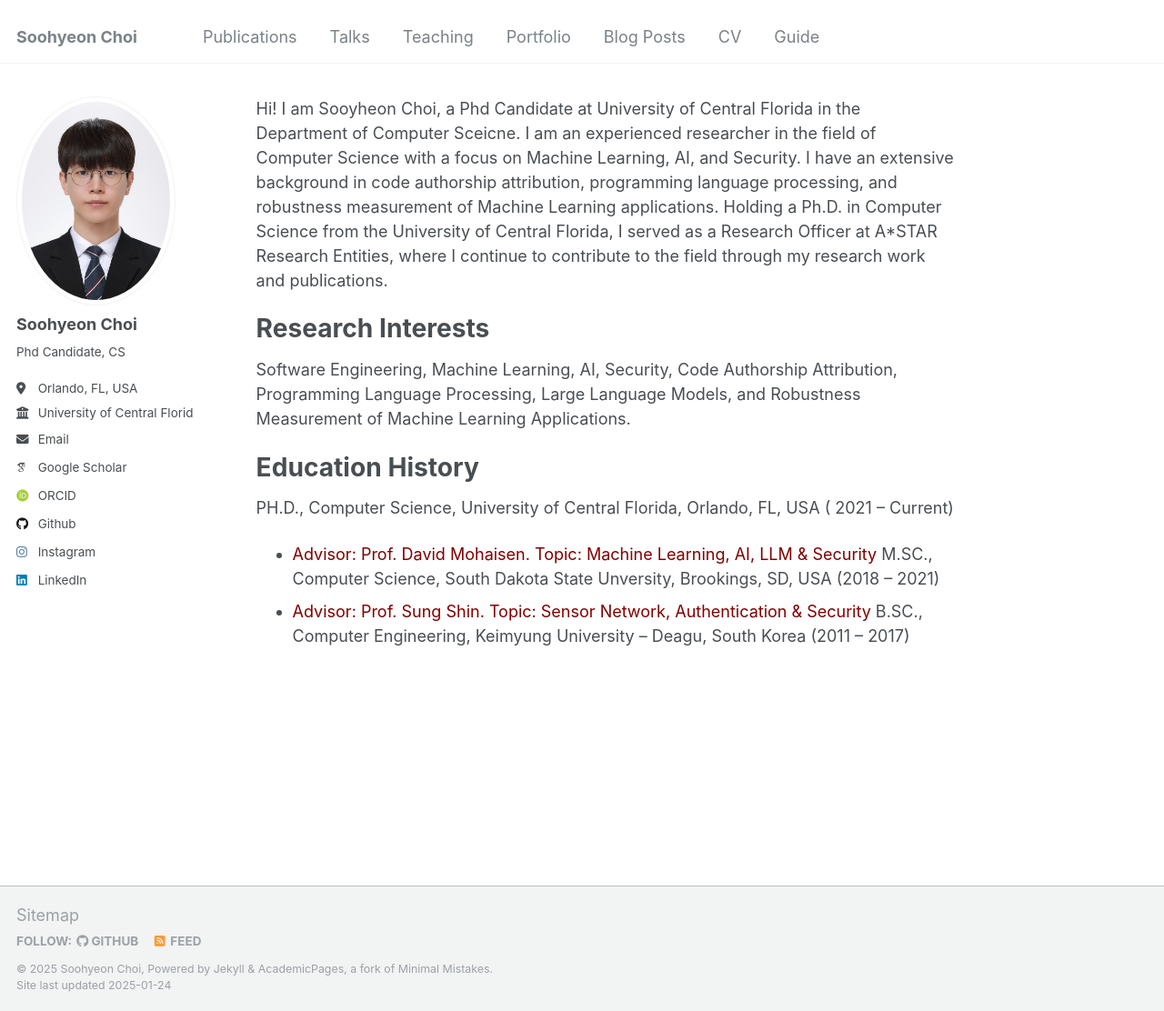
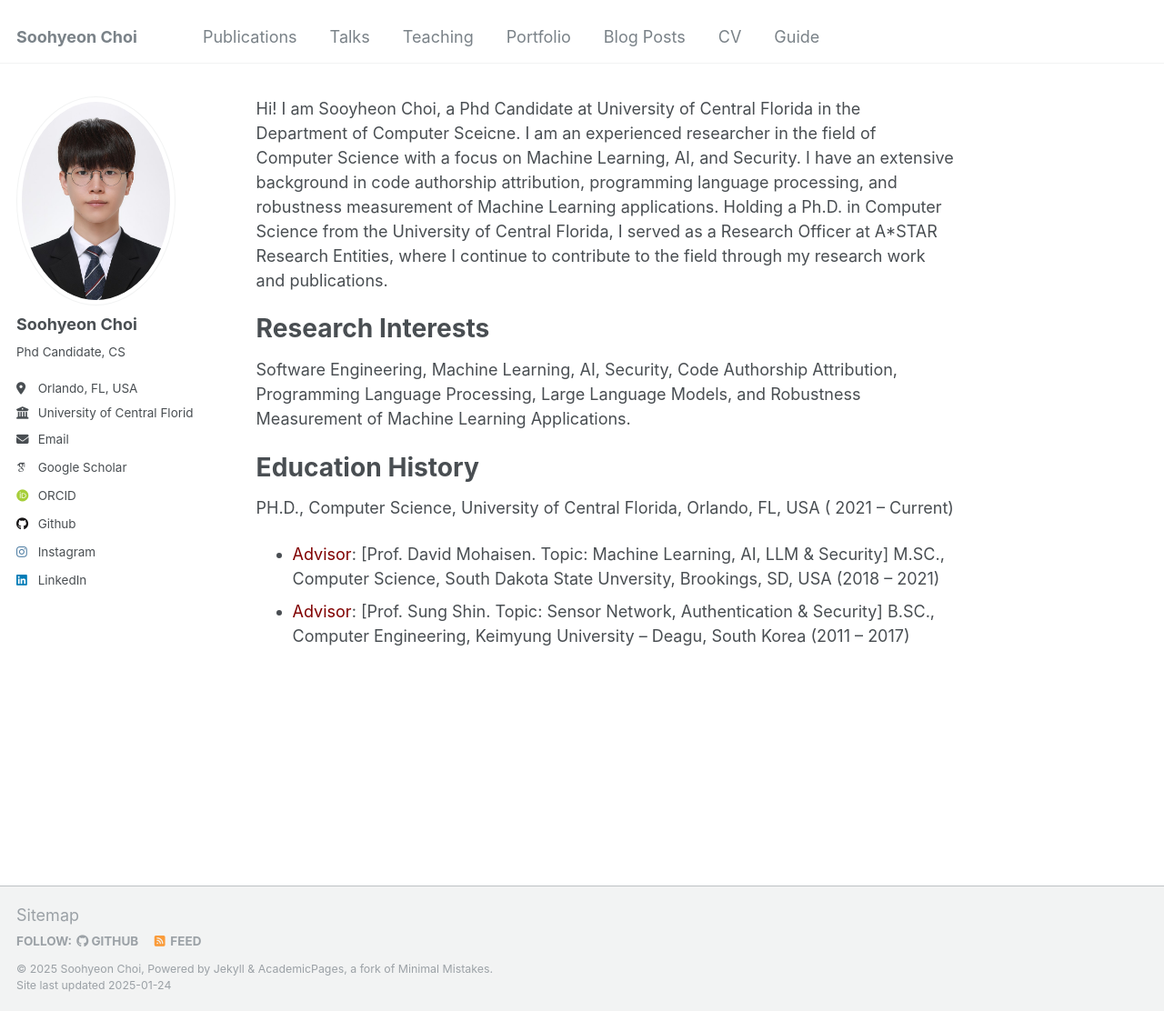
Before and after one commit to soohyeonc/soohyeon.github.io, a Jekyll site: the page built from _pages/about.md, in a window 1280 px wide and 1112 px high. Shown: the whole window at 91% size. Built offline with Jekyll 4.4.1, drawn with Linux system fonts in a browser that asks for light colours; some web fonts are replaced.

Commit message:
Update about.md

```diff
--- a/_pages/about.md
+++ b/_pages/about.md
@@ -18,7 +18,7 @@ Software Engineering, Machine Learning, AI, Security, Code Authorship Attributio
 Education History
 ======
 PH.D., Computer Science, University of Central Florida, Orlando, FL, USA ( 2021 – Current)
-* <span style="color:maroon"> Advisor: Prof. David Mohaisen. Topic: Machine Learning, AI, LLM & Security</span>
+* <span style="color:maroon"> Advisor</span>: [Prof. David Mohaisen. Topic: Machine Learning, AI, LLM & Security]
 M.SC., Computer Science, South Dakota State Unversity, Brookings, SD, USA (2018 – 2021)
-* <span style="color:maroon">Advisor: Prof. Sung Shin. Topic: Sensor Network, Authentication & Security</span>
+* <span style="color:maroon">Advisor</span>: [Prof. Sung Shin. Topic: Sensor Network, Authentication & Security]
 B.SC., Computer Engineering, Keimyung University – Deagu, South Korea (2011 – 2017)
```
